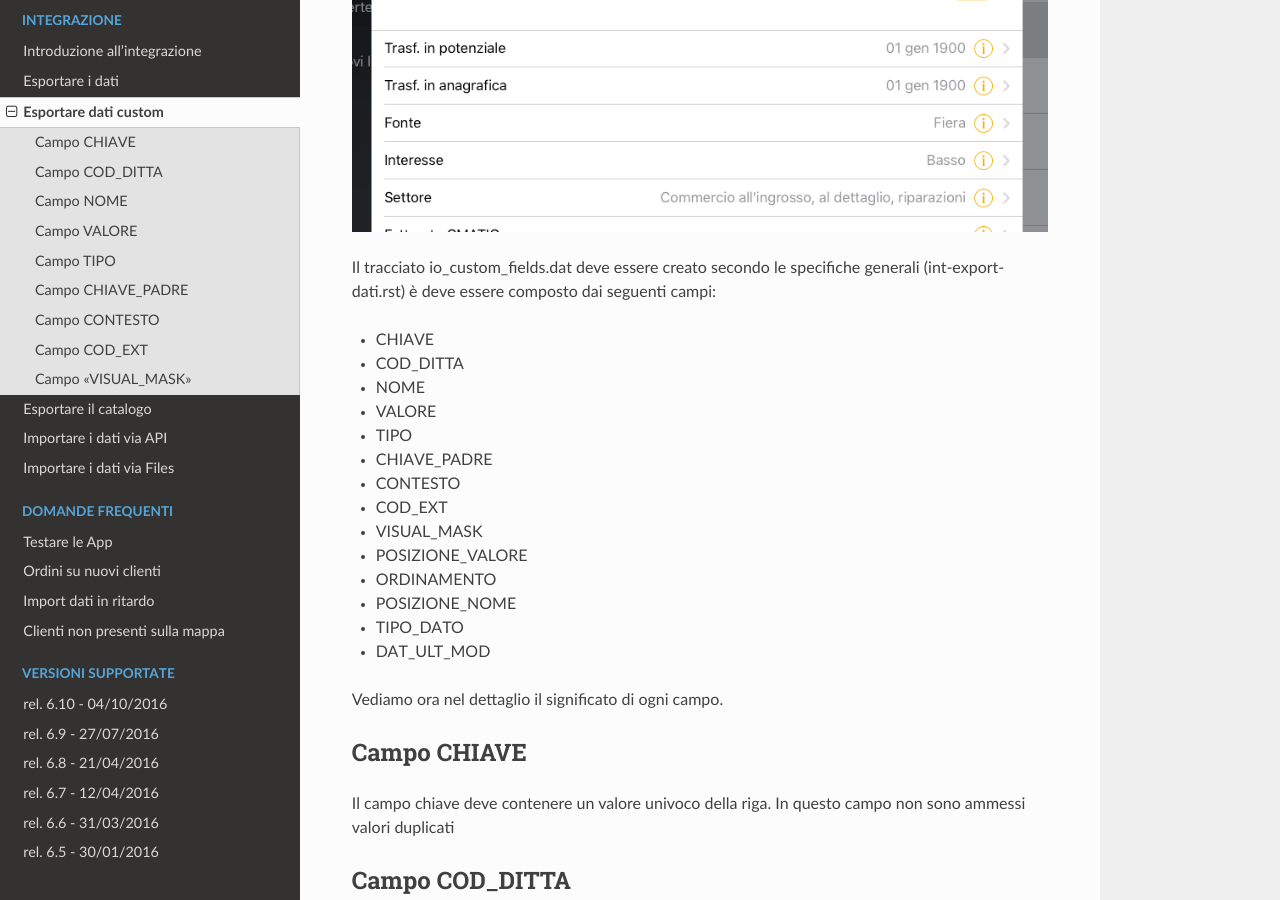
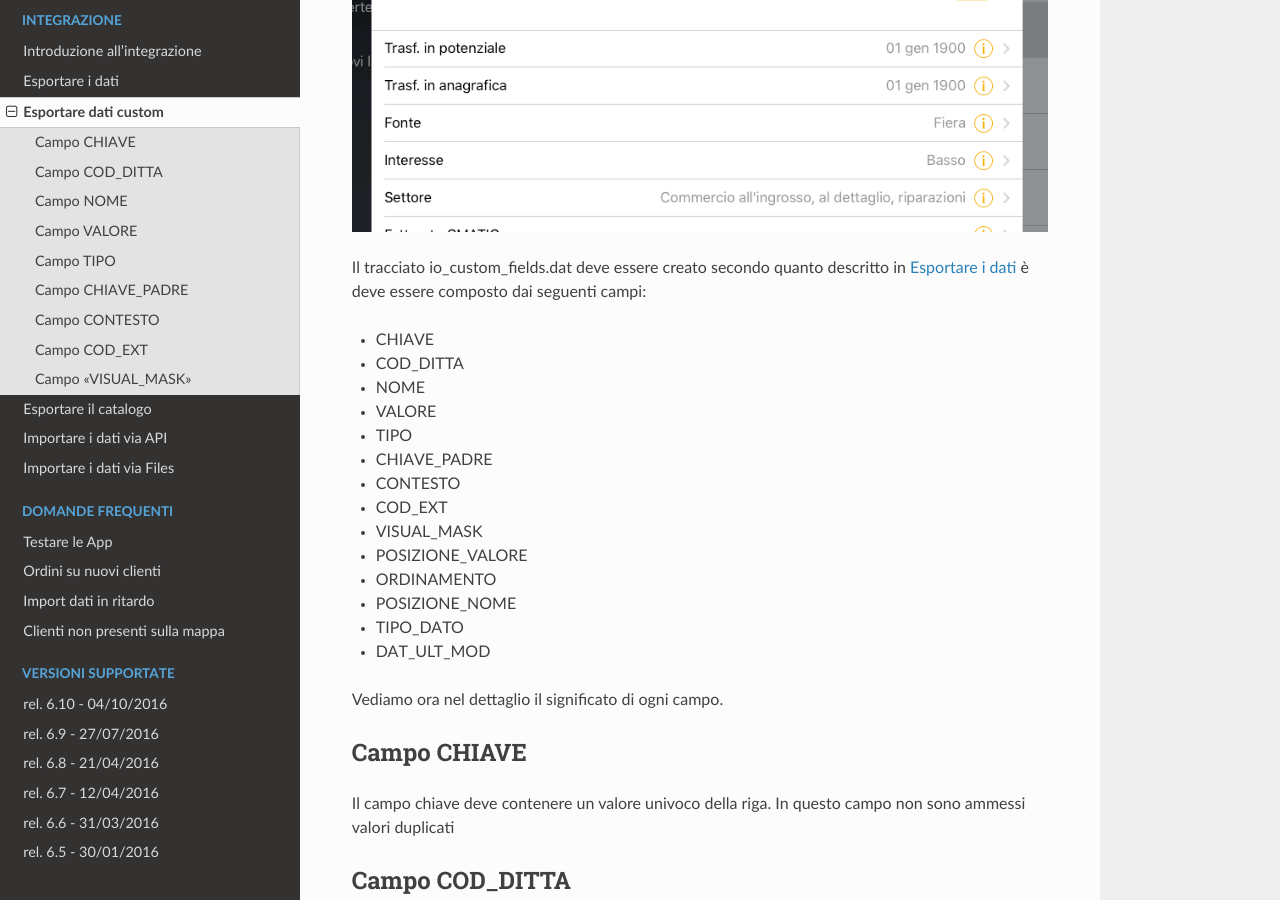
Before and after one commit to wedoit-io/doc-icommerce, a Sphinx documentation site: the page built from source/int-export-dati-custom.rst, in a window 1280 px wide and 900 px high, scrolled down 378 px. Built offline with Sphinx 7.4.7 and the Read the Docs theme 2.0.0, drawn with Linux system fonts in a browser that asks for light colours.

Commit message:
Update int-export-dati-custom.rst

```diff
--- a/source/int-export-dati-custom.rst
+++ b/source/int-export-dati-custom.rst
@@ -7,7 +7,7 @@ Tali dati vengono visualizzati, nell'iPad, in un specifica scheda che appare in
 .. figure:: int-export-dati-custom.png
    :alt:
 
-Il tracciato io_custom_fields.dat deve essere creato secondo le specifiche generali (int-export-dati.rst) è deve essere composto dai seguenti campi:
+Il tracciato io_custom_fields.dat deve essere creato secondo quanto descritto in :doc:`int-export-dati` è deve essere composto dai seguenti campi:
 
 - CHIAVE
 - COD_DITTA
```
